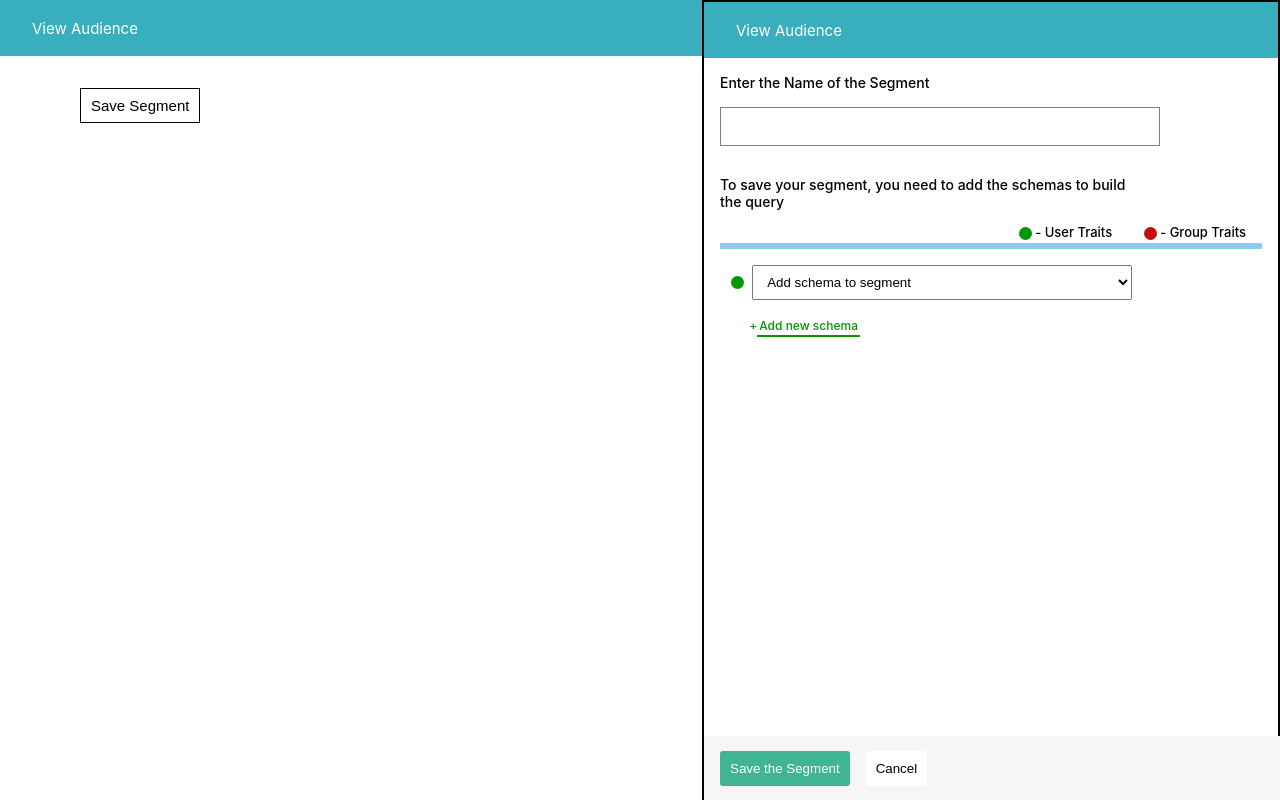
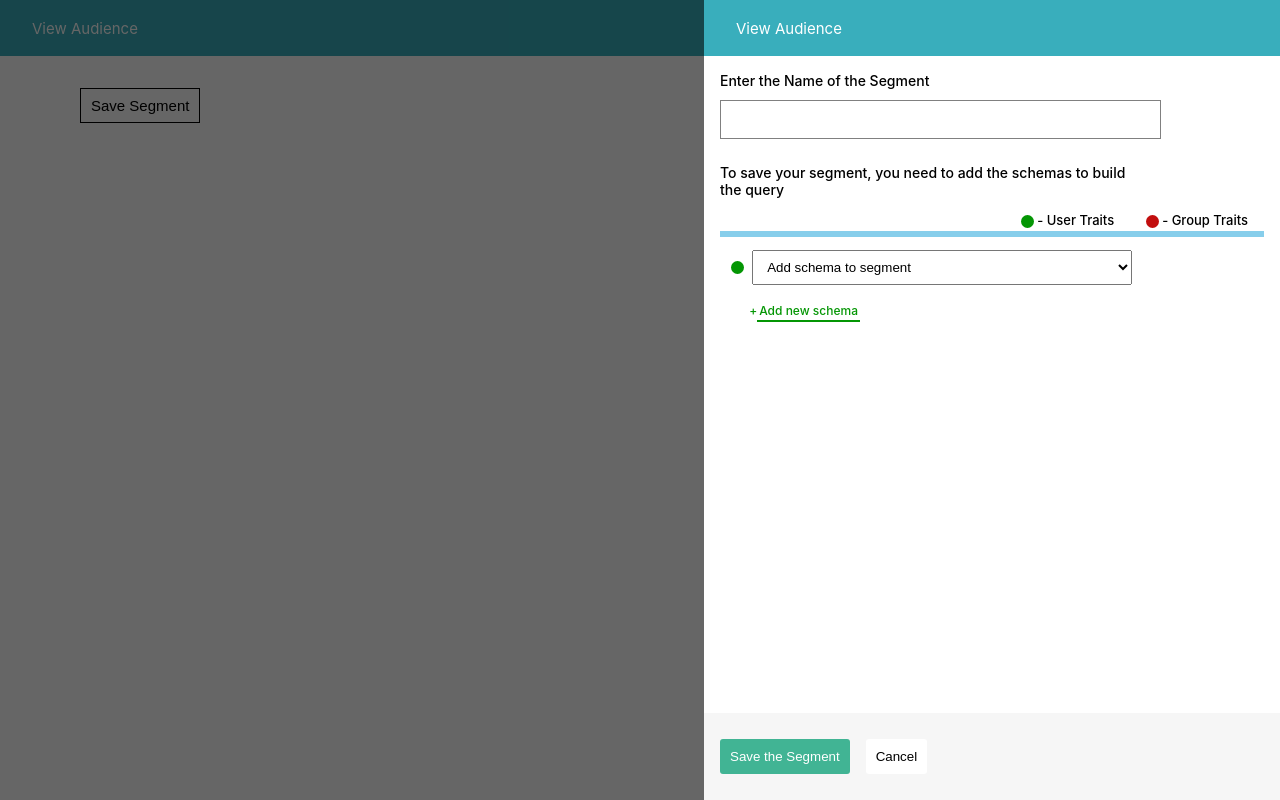
Before and after one commit to sarath1412k/customer_labs, a React (Create React App) app: page / in a window 1280 px wide. Both pictures are taken after a click on the button "Save Segment". Built offline with nearby package versions, Linux system fonts and the light colour scheme.

Commit message:
refactor:complete the segment componet,fix:popup component

```diff
--- a/package.json
+++ b/package.json
@@ -6,6 +6,7 @@
     "@testing-library/jest-dom": "^5.17.0",
     "@testing-library/react": "^13.4.0",
     "@testing-library/user-event": "^13.5.0",
+    "axios": "^1.6.7",
     "bootstrap": "^5.3.3",
     "react": "^18.2.0",
     "react-dom": "^18.2.0",
--- a/src/components/PopUpModal.css
+++ b/src/components/PopUpModal.css
@@ -1,3 +1,30 @@
+.modal {
+  position: fixed;
+  top: 0;
+  left: 0;
+  width:100%;
+  height: 100%;
+  background: rgba(0, 0, 0, 0.6);
+}
+
+.modal-main {
+  border-radius: 5px;
+  text-align: center;
+  position:fixed;
+  background: #E8EBEB;
+  width: 30%;
+  height:fit-content;
+  top:50%;
+  left:50%;
+  transform: translate(-40%,-50%);
+}
+.display-block {
+  display: block;
+}
+
+.display-none {
+  display: none;
+}
 .popup-modal-main {
     text-align: center;
     position:fixed;
@@ -6,41 +33,7 @@
     height:100%;
     right: 0%;
     top: 0%;
-    border: 1px solid black;
     /* top:50%;
     left:50%; */
     /* transform: translate(0%,-50%); */
   }
-
-.popup-modal-main::-webkit-scrollbar {
-  width: 7px;
-  height: 10px;
-}
-
-/* Track */
-.popup-modal-main::-webkit-scrollbar-track {
-  -webkit-box-shadow: inset 0 0 6px rgba(0,0,0,0.3);
-  -webkit-border-radius: 10px;
-  border-radius: 10px;
-}
-
-/* Handle */
-.popup-modal-main::-webkit-scrollbar-thumb {
-  -webkit-border-radius: 10px;
-  border-radius: 12px;
-  background: #0e60bde3;
-  -webkit-box-shadow: inset 0 0 5px rgba(0,0,0,0.5);
-}
-
-
-.popup-close-btn{
-    margin-top: 1%;
-    margin-left: 90%;
-    border: 1px solid black;
-    text-align: end;
-    border:none;
-    font-weight: bolder;
-    font-size: 30px;
-    color: red;
-    cursor:pointer;
-  }
--- a/src/components/Segment.css
+++ b/src/components/Segment.css
@@ -1,13 +1,15 @@
+/* .container{
+    overflow-x: scroll;
+} */
 .seg-header{
     background-color: #39aebc;
-    height: 3.5rem;
+    min-height: 3.5rem;
     display: flex;
     align-items: center;
 }
 .popup-container{
     display: flex;
     flex-direction: column;
-    border: 1px solid black;
     height: 100vh;
 }
 .seg-header >span{
@@ -31,13 +33,14 @@
     justify-content: flex-start;
     text-align: left;
     padding: 1rem 1rem;
-    /* border: 1px solid black; */
+    overflow-y: scroll;
+    height: 100%;
 }
 .seg-name{
     width: 80%;
-    height: 35px;
+    min-height: 35px;
     border: 1px solid grey;
-    margin: 1rem 0;
+    margin: .7rem 0;
 }
 .seg-info{
     width: 78%;
@@ -83,7 +86,7 @@
     display: flex;
     flex-direction: row;
     align-items: center;
-    margin: 1rem 0rem;
+    margin: .8rem 0rem;
 }
 .selected-schema{
     height: 35px;
@@ -118,12 +121,10 @@
 }
 .btn-group{
     background-color: #f6f6f6;
-    height: 4rem;
+    height: 7rem;
     display: flex;
     align-items: center;
     width: 100%;
-    position: fixed;
-    bottom: 0%;
 }
 .save-btn{
     background-color: #41b494;
--- a/src/components/Segment.jsx
+++ b/src/components/Segment.jsx
@@ -1,14 +1,20 @@
-import React, { useState } from 'react'
+import React, { useEffect, useState } from 'react'
 import './Segment.css'
 import PopUpModal from './PopUpModal'
 import { IoIosRemove } from "react-icons/io";
+import axios from 'axios';
 
 const Segment = () => {
 
+    const [show,setShow] = useState(false)
     const [segment,setSegment] = useState({segment_name:''})
     const [schemaValue,setSchemaValue] = useState('')
     const [selectedSchema,setSelectedSchema] = useState({})
+    const [choosenSchema,setChoosenSchema] = useState({})
+    const [schemaList,setSchemaList] = useState([])
     const [schema,setSchema] = useState([])
+
+    const [filteredOptions,setFilteredOptions] = useState ([])
 
 
     const schemaOptions = [
@@ -21,35 +27,106 @@ const Segment = () => {
         { label: 'State', value: 'state' },
     ];
 
+
+    //filter the not selected schemas
+    useEffect(() => {
+        let filteredItems = schemaOptions.filter(option =>   !schema.some(item => Object.values(item)[0] === option.value)   );
+        setFilteredOptions(filteredItems)
+    },[schemaList])
+
+   //
     const handleInputs = ({target}) => {
-        setSegment(target.value)
+        let name = target.name;
+        let value = target.value
+        setSegment(prev => ({...prev,[name]:value}))
     }
 
+    // function for remove schema
+    const removeSchema = (index) => {
+        const removedList = schemaList.filter((e,i) => i !== index)
+        setSchemaList(removedList)
+    }
+    //function to change schema
+    const changeSchema = (index,target) => {
+        let value = target.value
+        let selectedOption = schemaOptions.find(data => data.value === value)
+        console.log(selectedOption)
+        const updatedItems = [...schemaList.slice(0, index), selectedOption, ...schemaList.slice(index + 1)];
+          setSchemaList(updatedItems)
+          let schemaObject = {[selectedOption.label]:selectedOption.value}
+          const updatedSchema = [...schema.slice(0, index), schemaObject, ...schema.slice(index + 1)];
+          setSchema(updatedSchema)
+    }
+    //function to select the schema
     const selectShema = ({target}) => {
         let value = target.value
+        setSchemaValue(value)
         let selectedOption = schemaOptions.find(data => data.value === value)
-        setSchemaValue(value)
-        setSelectedSchema(selectedOption)
+        setChoosenSchema(selectedOption)
+        let schemaObject = {[selectedOption.label]:selectedOption.value}
+        setSelectedSchema(schemaObject)
     }
 
     const addSchemaFunc = () => {
-        console.log(selectedSchema)
+        if(schemaValue !== ''){
             let items = [...schema,selectedSchema]
-        console.log(items)
+            let listItems = [...schemaList,choosenSchema]
+
+            setSchemaList(listItems)
             setSchema(items)
+            setSchemaValue('')
+            setSelectedSchema({})
+            setChoosenSchema({})
+        }
+        else{
+            alert('select the schema')
+        }
+
     }
 
     const funcSave = () => {
-        console.log(schema)
+        if(segment.segment_name.trim() !== '' && schema.length > 1){
+            let data = {segment,schema:schema}
+            axios.post(`https://webhook.site/33de906a-962e-4673-8152-36aebc05fe66`,data,
+            {
+                headers:{'content-type':'application/json'}
+            })
+            .then(res => {
+                console.log(res)
+                func_cancel()
+            })
+            .catch((err) => {
+                console.log(err.response)
+            })
         }
+        else{
+            if(segment.segment_name.trim() === ''){
+                alert('Please enter the Segment name')
+            }
+            if(schema.length < 1){
+                alert('Please add the schema')
+            }
+        }
+    }
+
+    const func_cancel = () => {
+        setShow(false)
+        setSelectedSchema({})
+        setChoosenSchema({})
+        setSegment({segment_name:''})
+        setSchema([])
+        setSchemaList([])
+        setFilteredOptions([])
+    }
+
 
   return (
     <div className='container'>
     <div className='seg-header'>
         <span>View Audience</span>
     </div>
-     <button className='seg-save-btn'>Save Segment</button>
-     <PopUpModal >
+     <button className='seg-save-btn' onClick={() => setShow(true)}>Save Segment</button>
+     <PopUpModal show={show} handleClose={() => setShow(false)} >
     <div className='popup-container'>
      <div className='seg-header'>
         <span>View Audience</span>
@@ -69,17 +146,23 @@ const Segment = () => {
                 </div>
         </div>
         <div className="schema-container">
-            {/* <div className="schema-element">
+            {schemaList.map((data,index) => {
+                return(
+                    <div key={index} className="schema-element">
                     <div className='user-traits-color'></div>
-              <select className='selected-schema'>
-                   {schemaOptions.map((schema) => (
-              <option key={schema.value} value={schema.value}>
+                      <select className='selected-schema' onChange={({target}) => changeSchema(index,target)} value={data.value} >
+                        <option label={data.label}>{data.value}</option>
+                           {filteredOptions.map((schema,i) => (
+                      <option key={i} value={schema.value}>
                         {schema.label}
                       </option>
                     ))}
                     </select>
-            <IoIosRemove className='remove-schema-btn' title='remove schema' />
-            </div> */}
+                    <IoIosRemove className='remove-schema-btn' title='remove schema' onClick={() => removeSchema(index)} />
+                    </div>
+                )
+            })}
+
 
         </div>
         <div className="schema-add-container">
@@ -99,7 +182,7 @@ const Segment = () => {
     </form>
     <div className='btn-group'>
             <button  className='save-btn' onClick={funcSave}>Save the Segment</button>
-            <button className='cancel-btn'>Cancel</button>
+            <button className='cancel-btn' onClick={func_cancel}>Cancel</button>
     </div>
     </div>
      </PopUpModal>
```
Also changed, not shown: 1 other file (tests, documents, lock files or other folders). Lines whose indentation alone changed are shown as unchanged.
